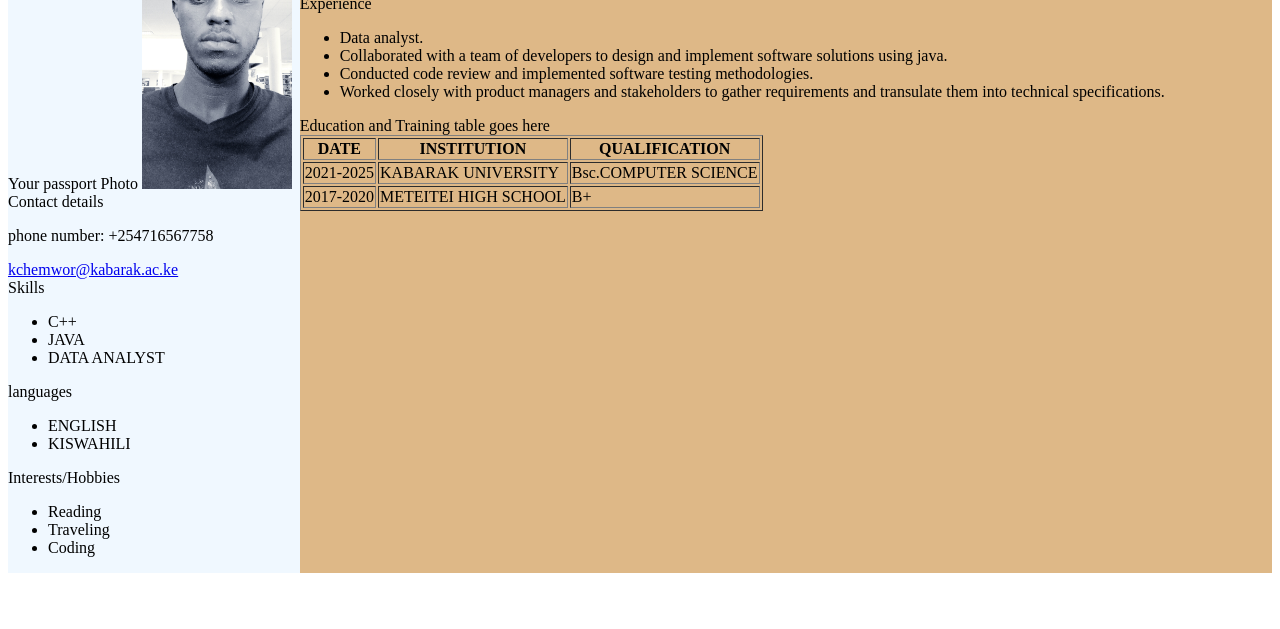
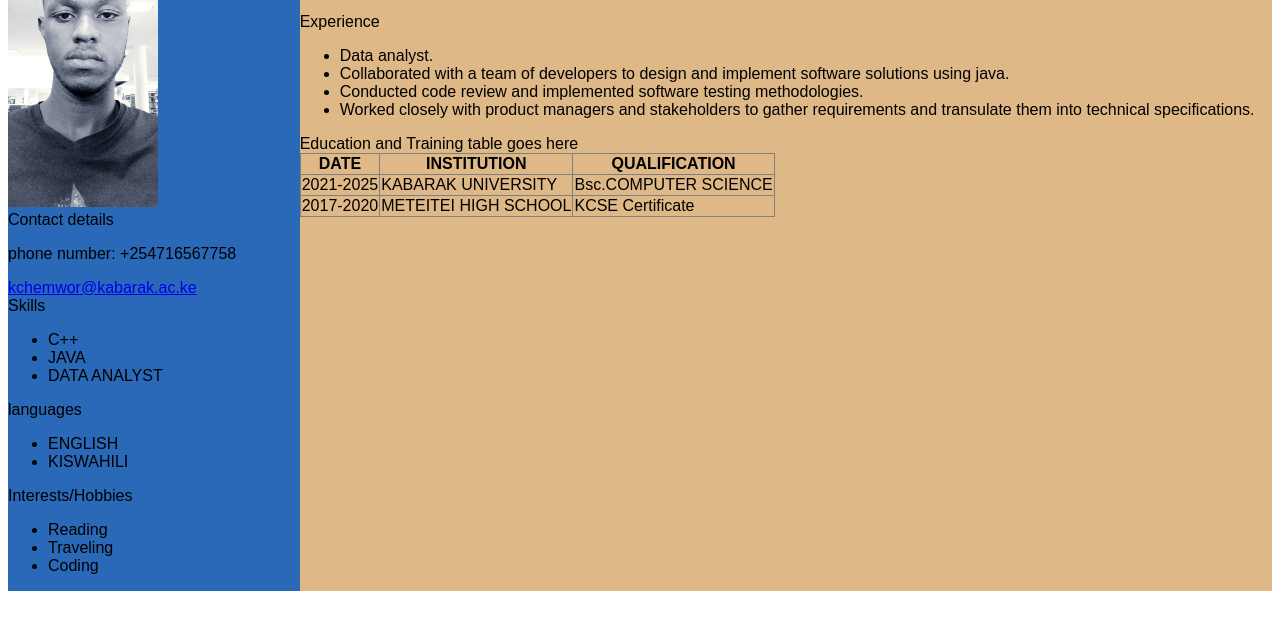
Before and after one commit to ctimo20/resume, a plain HTML site: page index.html in a window 1280 px wide. Shown: the part 161-790 px from the top of the page. Drawn offline with Linux system fonts and the light colour scheme.

Commit message:
Initial commit

```diff
--- a/index.html
+++ b/index.html
@@ -4,12 +4,13 @@
     <meta charset="UTF-8">
     <meta http-equiv="X-UA-Compatible" content="IE=edge">
     <meta name="viewport" content="width=device-width, initial-scale=1.0">
+    <link rel="stylesheet" href="style.css">
     <title>Document</title>
 </head>
 <body>
 
     <div style="display: flex;">
-        <div style="background-color: aliceblue; width: 30%; height: 100%;">
+        <div style="background-color: rgb(42, 105, 183); width: 30%; height: 100%;">
 
             <div>
                <!--
@@ -94,7 +95,7 @@
                     create a table with three columms for Date, institution, and Qualification and populate the table with your education and training
                 -->
                 Education and Training table goes here
-                <table border="1">
+                <table border="1" style="border-collapse:collapse">
                     <tr>
                         <th>DATE</th>
                         <th>INSTITUTION</th>
@@ -108,7 +109,7 @@
                     <tr>
                         <td>2017-2020</td>
                         <td>METEITEI HIGH SCHOOL</td>
-                        <td>B+</td>
+                        <td>KCSE Certificate</td>
                     </tr>
                 </table>
             </div>
--- /dev/null
+++ b/style.css
@@ -0,0 +1,3 @@
+body{
+    font-family: sans-serif ;
+}
```
